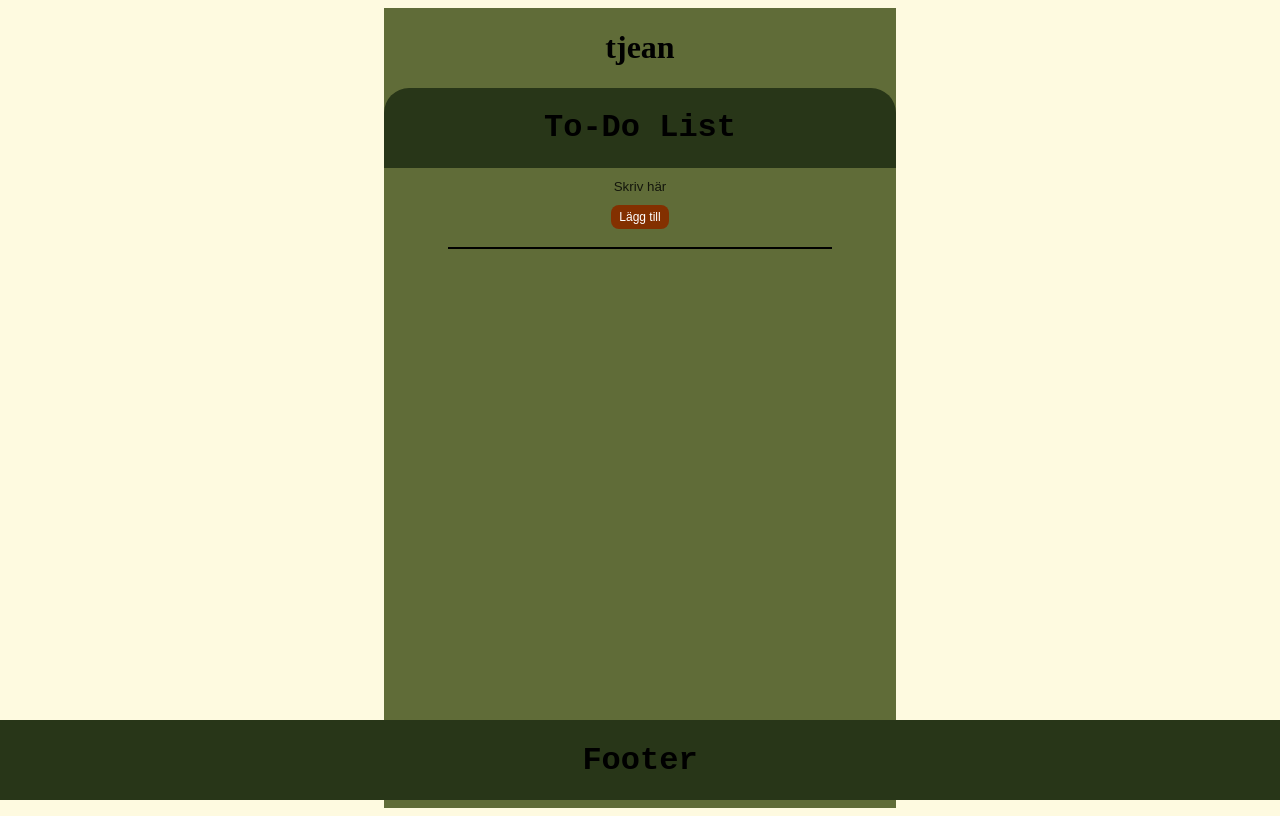
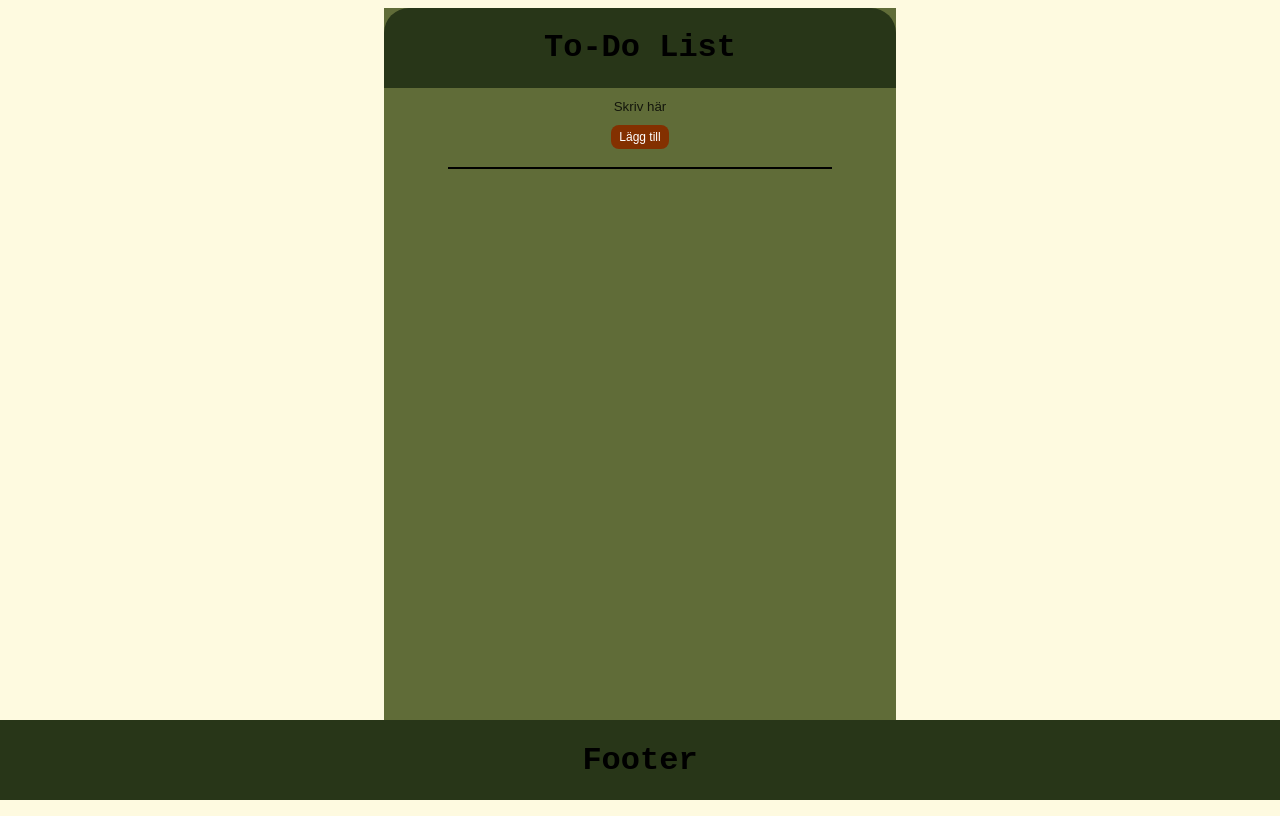
Before and after one commit to ErikssonF/labb2, a Vue app: page / in a window 1280 px wide. Built offline with nearby package versions, Linux system fonts and the light colour scheme.

Commit message:
small correction

```diff
--- a/src/App.vue
+++ b/src/App.vue
@@ -2,10 +2,6 @@
 
   <main>
     <RouterView />
-    <div id="app"></div>
-    <h1>
-      tjena
-    </h1>
   </main>
 
 </template>
--- a/src/view/MainView.vue
+++ b/src/view/MainView.vue
@@ -1,7 +1,5 @@
 <template>
     <main>
-
-        <h1>tjean</h1>
         <Main />
     </main>
 </template>
```
